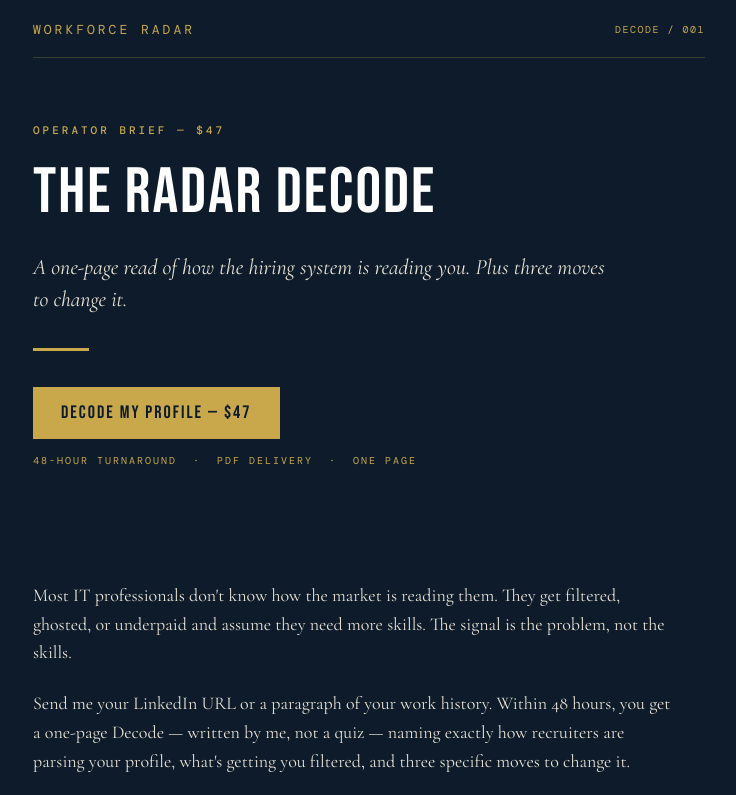
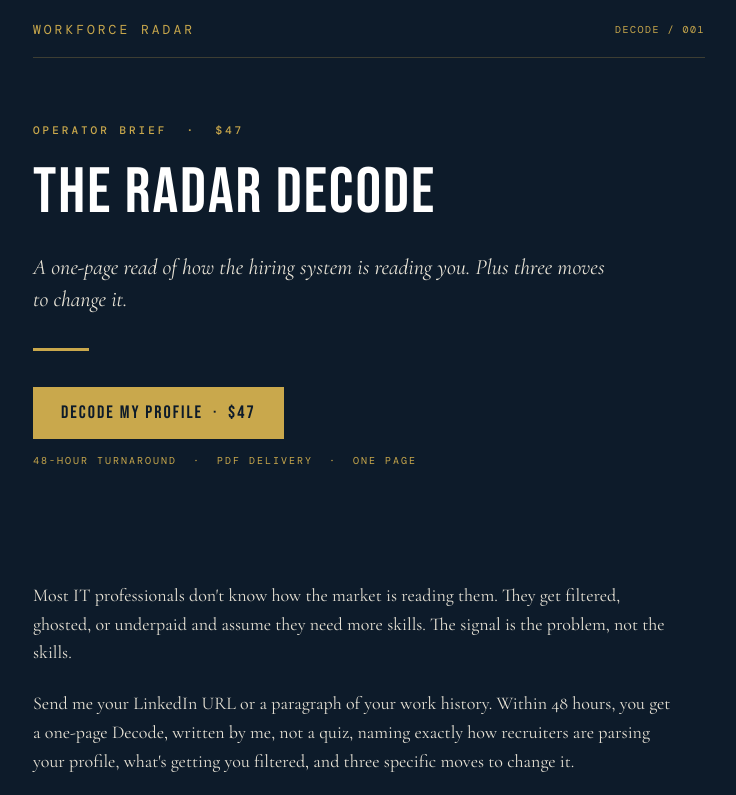
Before and after one commit to jonesmarquise31/radar-decode, a plain HTML site: page index.html in a window 1280 px wide. Shown: the top 795 px of the page, without its empty margins (271-1007 px from the left). Drawn offline with nearby package versions, Linux system fonts and the light colour scheme.

Commit message:
fix: remove em-dashes from copy

```diff
--- a/index.html
+++ b/index.html
@@ -3,7 +3,7 @@
 <head>
   <meta charset="UTF-8">
   <meta name="viewport" content="width=device-width, initial-scale=1.0">
-  <title>The Radar Decode — A one-page read of how the hiring system is reading you</title>
+  <title>The Radar Decode | A one-page read of how the hiring system is reading you</title>
   <meta name="description" content="One page of operator intelligence specific to your LinkedIn profile. Three repositioning moves. $47. 48-hour delivery.">
 
   <meta property="og:title" content="The Radar Decode">
@@ -266,12 +266,12 @@
 
     <!-- 2-7. Hero -->
     <section>
-      <div class="eyebrow">OPERATOR BRIEF — $47</div>
+      <div class="eyebrow">OPERATOR BRIEF&nbsp;&nbsp;·&nbsp;&nbsp;$47</div>
       <h1>THE RADAR DECODE</h1>
       <p class="subhead">A one-page read of how the hiring system is reading you. Plus three moves to change it.</p>
       <hr class="rule-accent">
       <div class="cta-row">
-        <a class="cta" href="https://buy.stripe.com/8x2bJ0deN1o1bex0GT2cg0r">DECODE MY PROFILE — $47</a>
+        <a class="cta" href="https://buy.stripe.com/8x2bJ0deN1o1bex0GT2cg0r">DECODE MY PROFILE&nbsp;&nbsp;·&nbsp;&nbsp;$47</a>
       </div>
       <div class="reassurance">48-HOUR TURNAROUND&nbsp;&nbsp;·&nbsp;&nbsp;PDF DELIVERY&nbsp;&nbsp;·&nbsp;&nbsp;ONE PAGE</div>
     </section>
@@ -279,7 +279,7 @@
     <!-- 8. Body -->
     <section class="body-copy">
       <p>Most IT professionals don't know how the market is reading them. They get filtered, ghosted, or underpaid and assume they need more skills. The signal is the problem, not the skills.</p>
-      <p>Send me your LinkedIn URL or a paragraph of your work history. Within 48 hours, you get a one-page Decode — written by me, not a quiz — naming exactly how recruiters are parsing your profile, what's getting you filtered, and three specific moves to change it.</p>
+      <p>Send me your LinkedIn URL or a paragraph of your work history. Within 48 hours, you get a one-page Decode, written by me, not a quiz, naming exactly how recruiters are parsing your profile, what's getting you filtered, and three specific moves to change it.</p>
       <p>This is not a coaching call. This is not a 23-question quiz. This is one page of operator intelligence specific to your profile. If you want a deeper engagement after, that's available. If not, you walk away with a read you can act on.</p>
     </section>
 
@@ -305,7 +305,7 @@
 
     <!-- 13. Bottom CTA -->
     <div class="cta-bottom">
-      <a class="cta" href="https://buy.stripe.com/8x2bJ0deN1o1bex0GT2cg0r">DECODE MY PROFILE — $47</a>
+      <a class="cta" href="https://buy.stripe.com/8x2bJ0deN1o1bex0GT2cg0r">DECODE MY PROFILE&nbsp;&nbsp;·&nbsp;&nbsp;$47</a>
     </div>
 
     <hr class="rule-thin">
```
